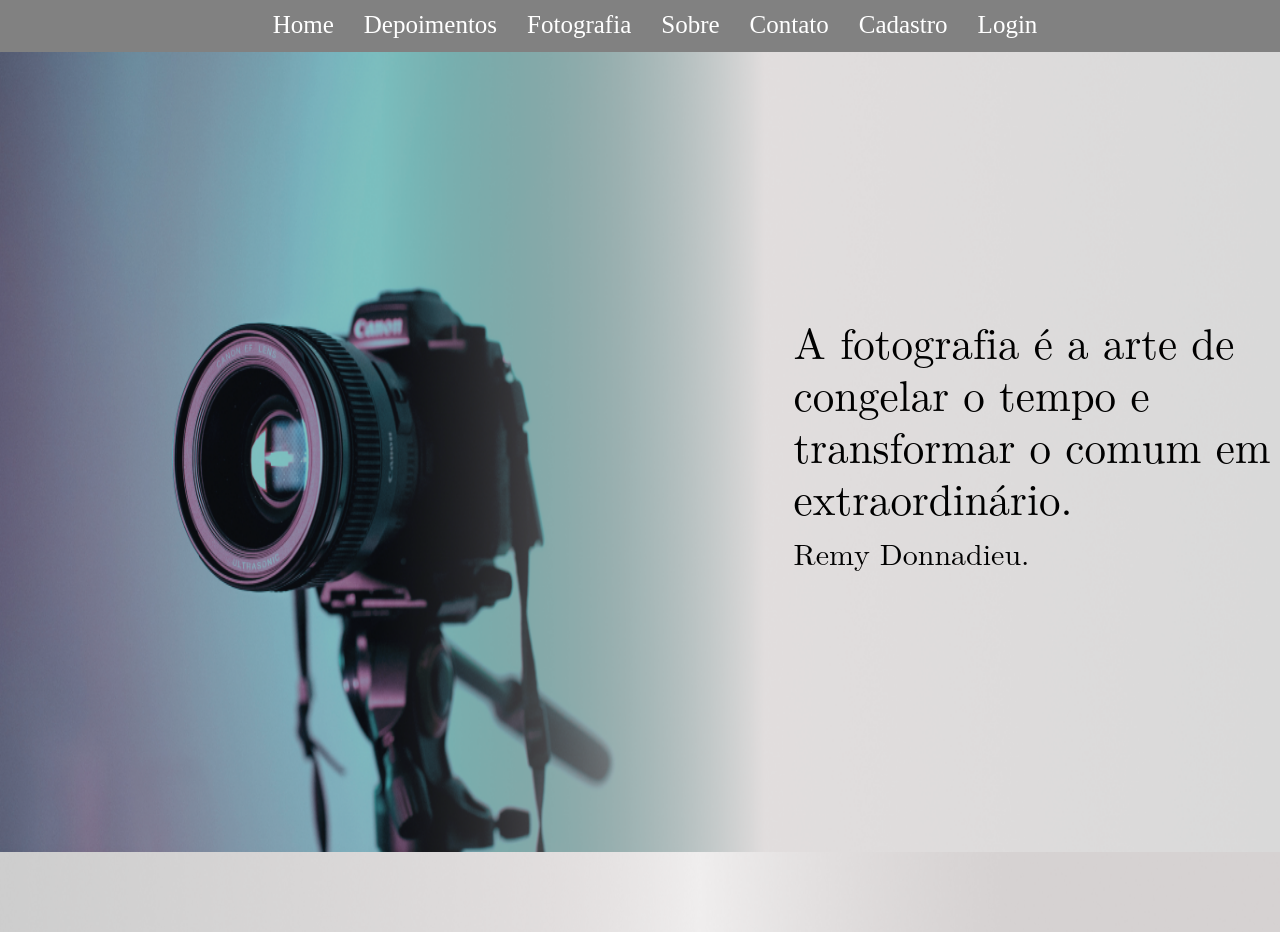
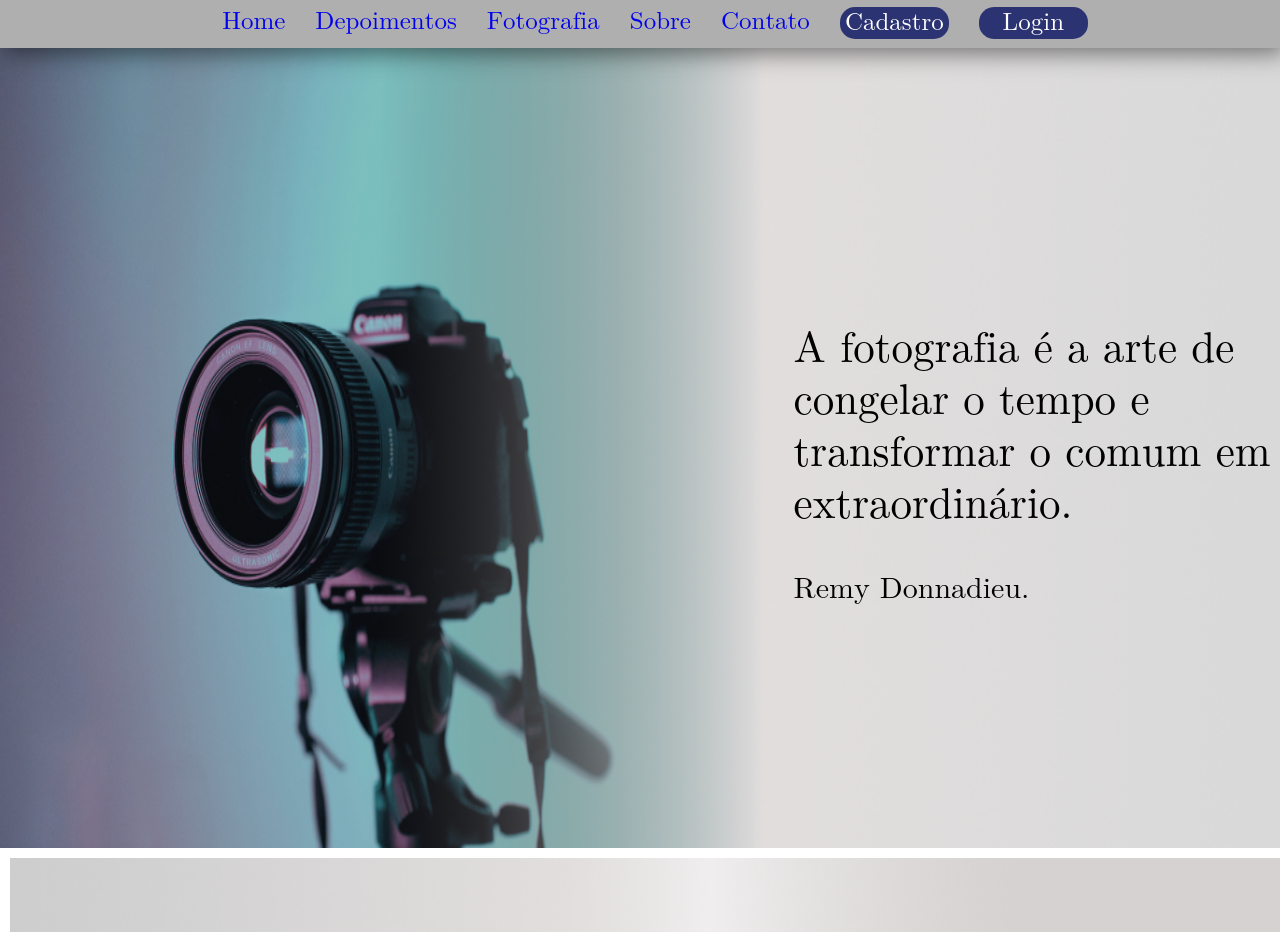
Before and after one commit to Rufino-0/PhotographRufinos, a website: page Public/index.html in a window 1280 px wide. Shown: the part 802-1734 px from the top of the page. Drawn offline with Linux system fonts and the light colour scheme.

Commit message:
Novas imagens no site

```diff
--- a/Public/css/index.css
+++ b/Public/css/index.css
@@ -1,12 +1,18 @@
-*{
+* {
     padding: 0;
-    margin: 0;
-    box-sizing: border-box;
+    font-family: math;
+}
+
+html {
+    scroll-behavior: smooth;
 }
 
 body {
     margin: 0;
     padding: 0;
+}
+body::-webkit-scrollbar{
+    display: none;
 }
 
 .fundoImg {
@@ -24,13 +30,18 @@ body {
 
 #navbar {
     display: flex;
+    width: 100%;
+    height: 50px;
     align-items: center;
     flex-direction: row;
     justify-content: center;
-    background-color: rgb(129, 129, 129);
-    color: white;
+    background-color: rgba(175, 175, 175, 1);
+    color: rgb(0, 0, 0);
     position: sticky;
     top: 0;
+    box-shadow: 5px 5px 25px rgba(0, 0, 0, 0.5);
+
+
 }
 
 #navbar ul {
@@ -43,6 +54,18 @@ body {
 #navbar li {
     margin-left: 30px;
     float: left;
+}
+
+#cadastro {
+    background-color: #2C3373;
+    color: white;
+    display: flex;
+    border: none;
+    border-radius: 15px;
+    width: 109px;
+    height: 32px;
+    justify-content: center;
+    align-items: center;
 }
 
 .ContainerGrande {
@@ -160,8 +183,8 @@ body {
 
 .telinha1 {
     margin: 0;
-    width: 26vw;
-    height: 80vh;
+    width: 27vw;
+    height: 65vh;
     border-radius: 34px;
     background-color: rgba(245, 245, 245, 0.501);
 }
@@ -186,7 +209,8 @@ body {
     flex-wrap: nowrap;
     justify-content: center;
 }
-.pont{
+
+.pont {
     width: 25px;
     height: 15px;
     border-radius: 80px;
--- a/Public/index.html
+++ b/Public/index.html
@@ -21,16 +21,16 @@
   </div>
   <nav id="navbar">
     <ul>
-      <li>Home</li>
-      <li>Depoimentos</li>
-      <li>Fotografia</li>
-      <li>Sobre</li>
-      <li>Contato</li>
-      <li>Cadastro</li>
-      <li>Login</li>
+      <a href="#home"><li>Home</li></a>
+      <a href="#depoimento"><li>Depoimentos</li></a>
+      <a href="#fotografia"><li>Fotografia</li></a>
+      <a href="#sobre"><li>Sobre</li></a>
+      <a href="#contato"><li>Contato</li></a>
+      <a href="../Public/cadastro.html"><li id="cadastro">Cadastro</li></a>
+      <a href="../Public/login.html"><li id="cadastro">Login</li></a>
     </ul>
   </nav>
-  <div class="ContainerGrande">
+  <div id="home" class="ContainerGrande">
     <div class="PrimeiraPagina">
       <div class="textoPagina">
         <p>A fotografia é a arte de congelar o tempo e transformar o comum em extraordinário.</p>
@@ -38,7 +38,7 @@
       </div>
     </div>
   </div>
-  <div class="ContainerGrande">
+  <div id="depoimento" class="ContainerGrande">
     <div class="SegundaPagina">
       <div class="textoPaginaP3">
         <p>A fotografia transforma</p>
@@ -52,7 +52,7 @@
       </div>
     </div>
   </div>
-  <div class="ContainerGrande">
+  <div id="fotografia" class="ContainerGrande">
     <div class="TerceiraPagina">
       <div class="cards">
         <div class="telinha1"></div>
@@ -61,7 +61,7 @@
       </div>
     </div>
   </div>
-  <div class="ContainerGrande">
+  <div id="sobre" class="ContainerGrande">
     <div class="QuintaPagina">
       <div class="SobreMim">
         <div class="MinhaFoto"></div>
@@ -87,6 +87,17 @@
       </div>
     </div>
   </div>
+  <div id="contato" class="ContainerGrande">
+    <div class="SextaTela">
+      <div class="SextaConteudo">
+        <div></div>
+        <img src="" alt="">
+      </div>
+      <footer>
+
+      </footer>
+    </div>
+  </div>
 
 
 
```
Also changed, not shown: Public/assets/index/FundoBack7.png (added), Public/assets/index/IconGitHub.png (added), Public/assets/index/IconInsta.png (added), Public/assets/index/IconLinkdin.png (added), Public/assets/index/IconMaps.png (added), Public/assets/index/LogoBlack.png (added), Public/assets/index/LogoNavBar.png (added), Public/assets/index/tela7.png (added).
